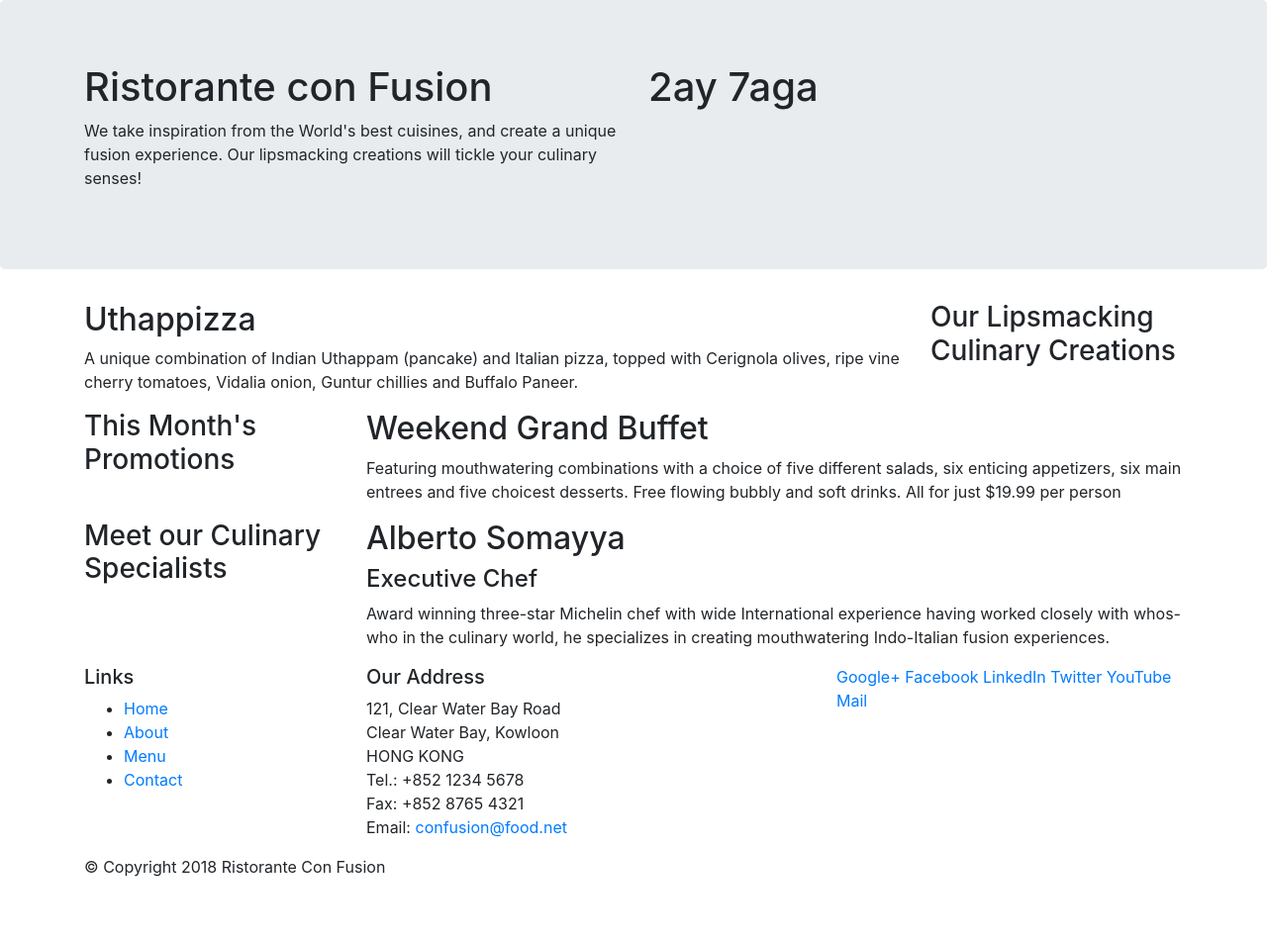
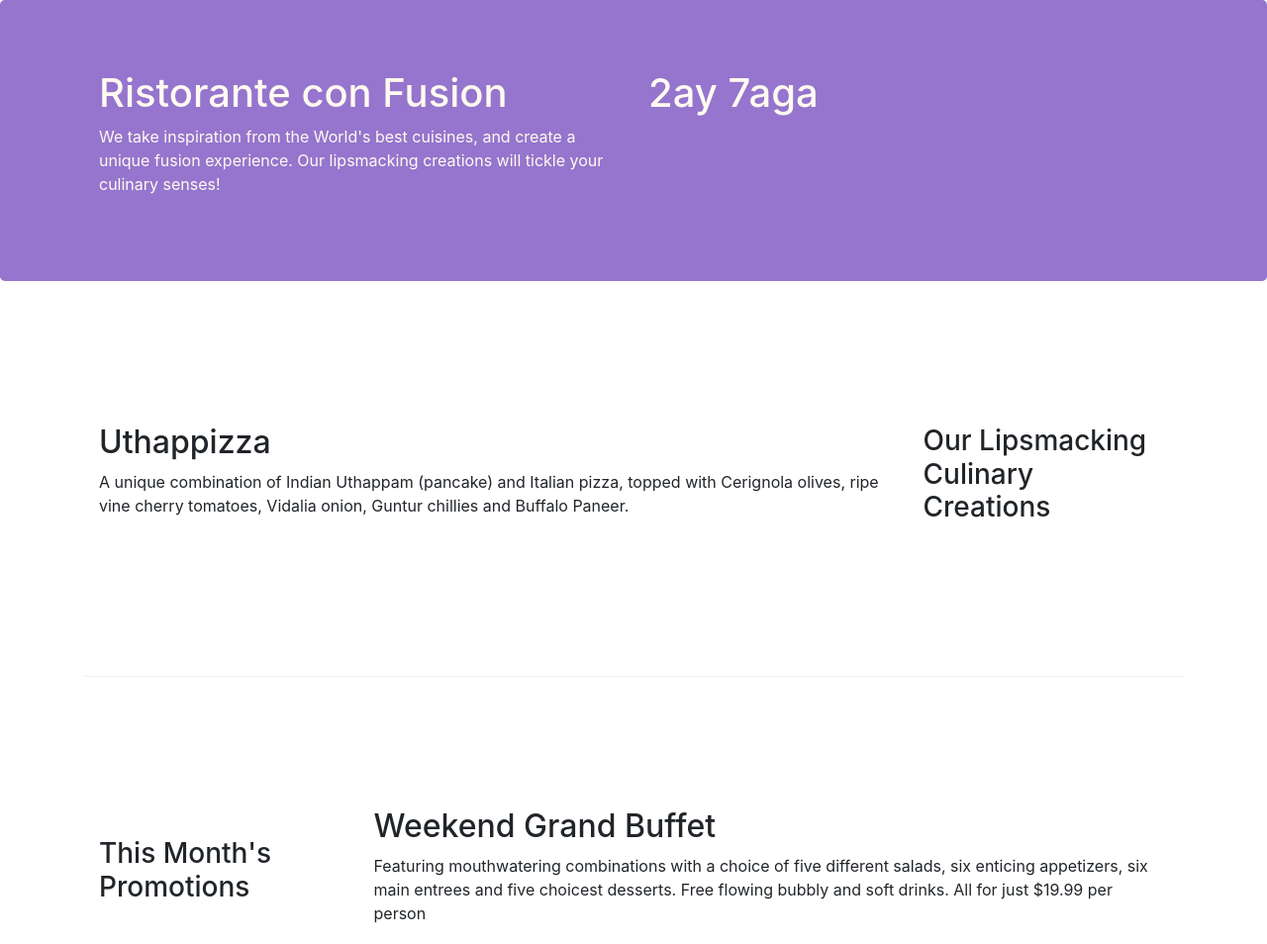
Before and after one commit to EsraaAfifi/bootstrap-coursera, a website: page index.html in a window 1280 px wide. Shown: the top 954 px of the page at 99% size. Before the commit the page ends 904 px from the top, so only its background shows below. Drawn offline with nearby package versions, Linux system fonts and the light colour scheme.

Commit message:
my responsive bootstrap2

```diff
--- /dev/null
+++ b/css/style.css
@@ -0,0 +1,29 @@
+.row-header{
+    margin:0px auto;
+    padding:0px;
+}
+
+.row-content {
+    margin:0px auto;
+    padding: 50px 0px 50px 0px;
+    border-bottom: 1px ridge;
+    min-height:400px;
+}
+
+.footer{
+    background-color: #D1C4E9;
+    margin:0px auto;
+    padding: 20px 0px 20px 0px;
+}
+.jumbotron {
+    padding:70px 30px 70px 30px;
+    margin:0px auto;
+    background: #9575CD ;
+    color:floralwhite;
+}
+
+address{
+    font-size:80%;
+    margin:0px;
+    color:#0f0f0f;
+}
--- a/index.html
+++ b/index.html
@@ -9,6 +9,7 @@
 
     <!-- Bootstrap CSS -->
     <link rel="stylesheet" href="node_modules/bootstrap/dist/css/bootstrap.min.css">
+    <link href="./css/style.css" rel="stylesheet">
     <title>Ristorante Con Fusion</title>
 </head>
 
@@ -16,7 +17,7 @@
 
     <header class="jumbotron">
         <div class="container">
-            <div class="row">
+            <div class="row row-header">
                 <div class="col-12 col-sm-6">
                     <h1>Ristorante con Fusion</h1>
                     <p>We take inspiration from the World's best cuisines, and create a unique fusion experience. Our lipsmacking creations will tickle your culinary senses!</p>
@@ -29,7 +30,7 @@
     </header>
 
     <div class="container">
-        <div class="row">
+        <div class="row row-content align-items-center">
         <!--order-sm-last: will shift the content to the right side-->
         <!--order-sm-first: will shift the content to the left side at the page at first-->
             <div class="col-12 col-sm-4 order-sm-last col-md-3">
@@ -42,7 +43,7 @@
         </div>
 
 
-        <div class="row">
+        <div class="row row-content align-items-center">
             <div class="col-12 col-sm-4 col-md-3">
                 <h3>This Month's Promotions</h3>
             </div>
@@ -52,7 +53,7 @@
             </div>
         </div>
 
-        <div class="row">
+        <div class="row row-content align-items-center">
             <div class="col-12 col-sm-4 col-md-3">
                 <h3>Meet our Culinary Specialists</h3>
             </div>
@@ -64,12 +65,12 @@
         </div>
     </div>
 
-    <footer>
+    <footer class="footer">
         <div class="container">
-            <div class="row">
+            <div class="row row-content align-items-center">
                 <div class="col-4 col-sm-2"> <!--this will ocuupy 4cols for exta small screens, and 2 cols for small to extra large-->
                     <h5>Links</h5>
-                    <ul>
+                    <ul class="list-unstyled">
                         <li><a href="#">Home</a></li>
                         <li><a href="#">About</a></li>
                         <li><a href="#">Menu</a></li>
@@ -88,8 +89,8 @@
 		              Email: <a href="mailto:confusion@food.net">confusion@food.net</a>
 		           </address>
                 </div>
-                <div class="col-12 col-sm-4">
-                    <div>
+                <div class="col-12 col-sm-4 align-self-center">
+                    <div class"text-center">
                         <a href="http://google.com/+">Google+</a>
                         <a href="http://www.facebook.com/profile.php?id=">Facebook</a>
                         <a href="http://www.linkedin.com/in/">LinkedIn</a>
@@ -99,7 +100,7 @@
                     </div>
                 </div>
            </div>
-           <div class="row">
+           <div class="row justify-content-center">
                 <div class="col-auto">
                     <p>© Copyright 2018 Ristorante Con Fusion</p>
                 </div>
```
